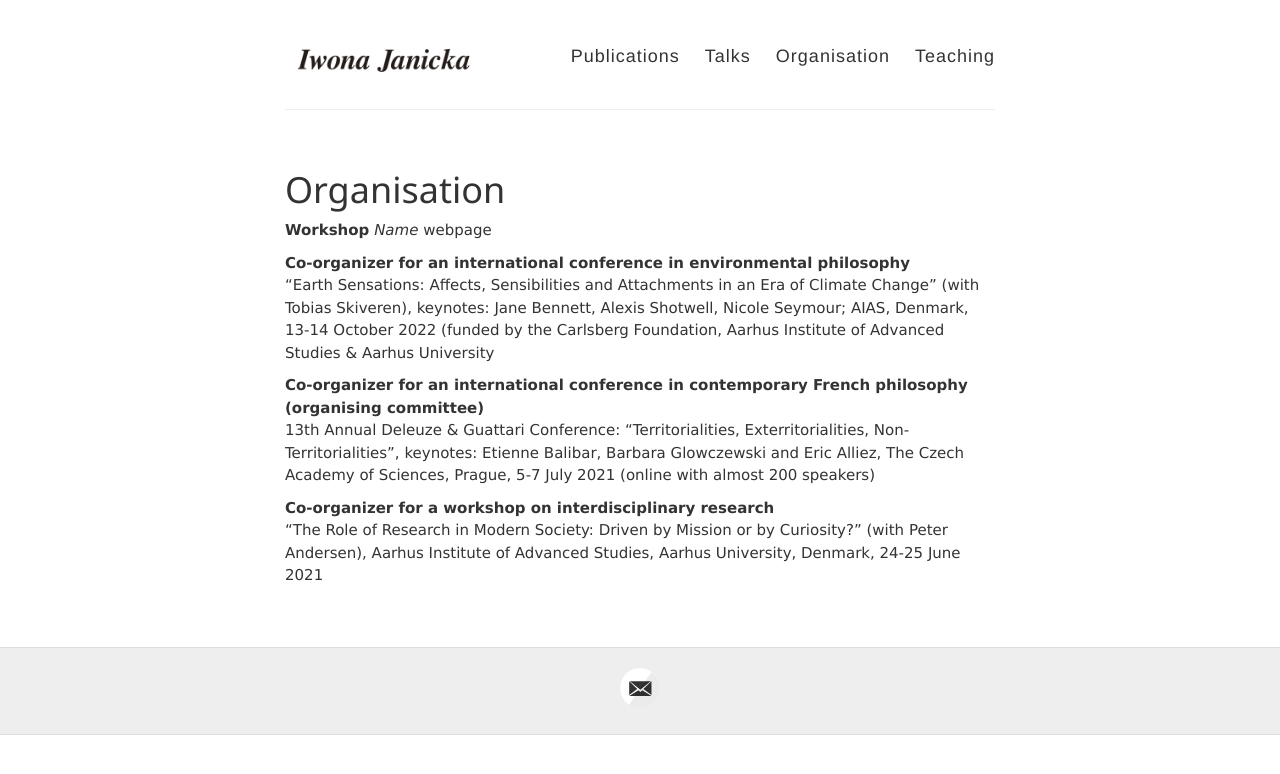
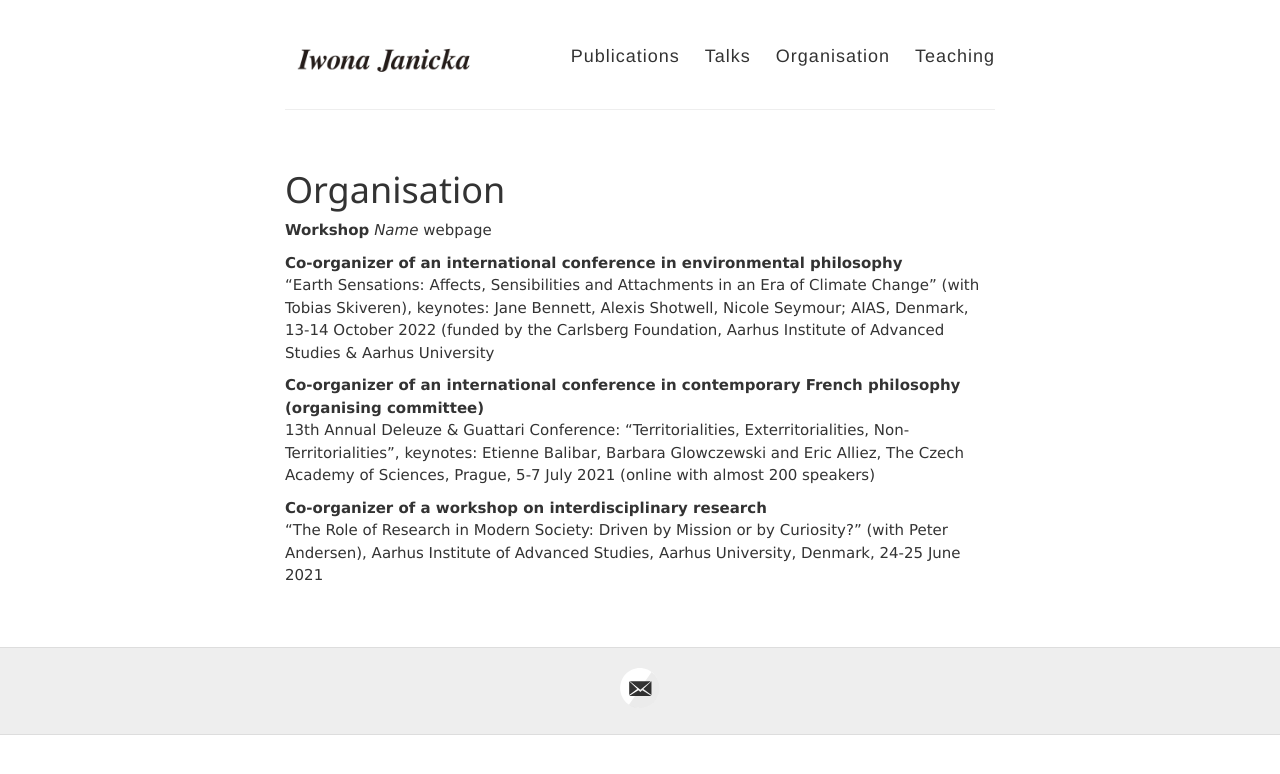
Before and after one commit to IJanicka/IJanicka.github.io, a Jekyll site: the page built from organisation.md, in a window 1280 px wide. Shown: the top 774 px of the page. Built offline with Jekyll 4.4.1, drawn with Linux system fonts in a browser that asks for light colours.

Commit message:
Update organisation.md

```diff
--- a/organisation.md
+++ b/organisation.md
@@ -8,13 +8,13 @@ permalink: /organisation/
 *Name*
 [webpage](https://www.bloomsbury.com/uk/theorizing-contemporary-anarchism-9781474276191/)
 
-**Co-organizer for an international conference in environmental philosophy**<br>
+**Co-organizer of an international conference in environmental philosophy**<br>
 “Earth Sensations: Affects, Sensibilities and Attachments in an Era of Climate Change” (with Tobias Skiveren), keynotes: Jane Bennett, Alexis Shotwell, Nicole Seymour; AIAS, Denmark, 13-14 October 2022 (funded by the Carlsberg Foundation, Aarhus Institute of Advanced Studies & Aarhus University
 
 
-**Co-organizer for an international conference in contemporary French philosophy (organising committee)**<br>
+**Co-organizer of an international conference in contemporary French philosophy (organising committee)**<br>
 13th Annual Deleuze & Guattari Conference: “Territorialities, Exterritorialities, Non-Territorialities”, keynotes: Etienne Balibar, Barbara Glowczewski and Eric Alliez, The Czech Academy of Sciences, Prague, 5-7 July 2021 (online with almost 200 speakers)
 
 
-**Co-organizer for a workshop on interdisciplinary research**<br>
+**Co-organizer of a workshop on interdisciplinary research**<br>
 “The Role of Research in Modern Society: Driven by Mission or by Curiosity?” (with Peter Andersen), Aarhus Institute of Advanced Studies, Aarhus University, Denmark, 24-25 June 2021
```
